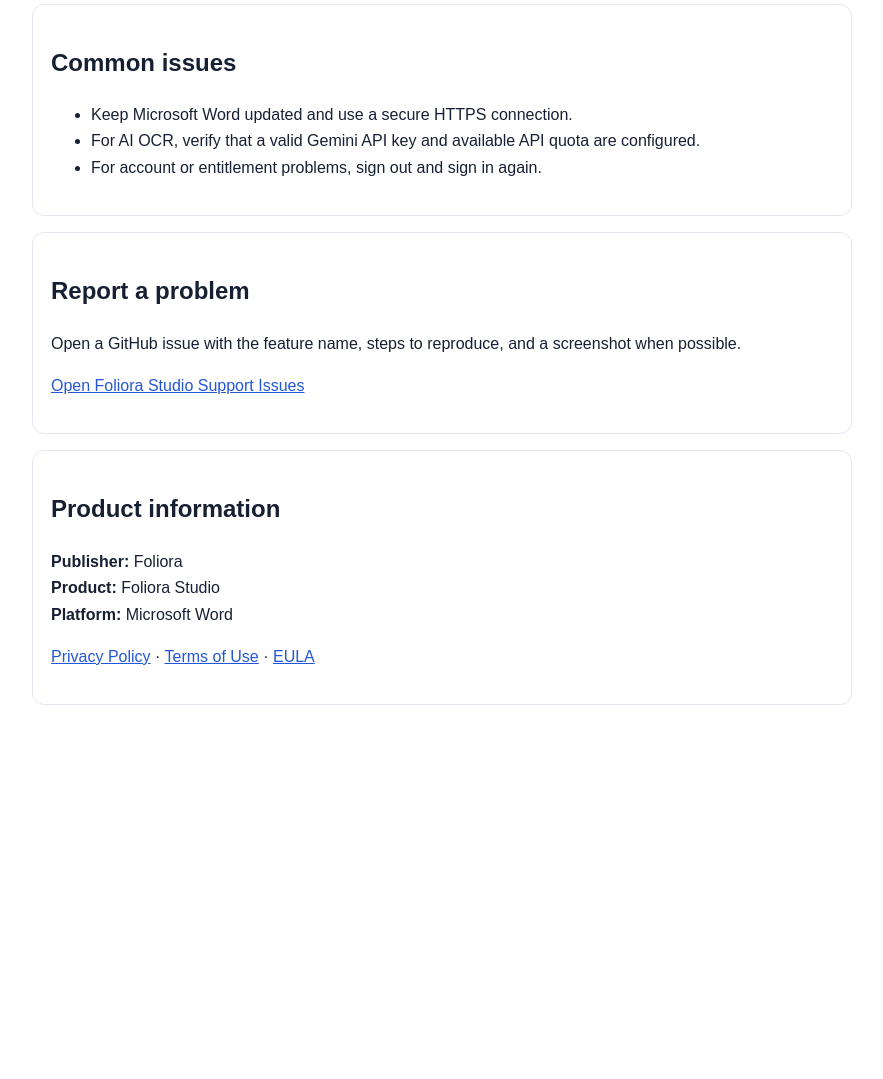
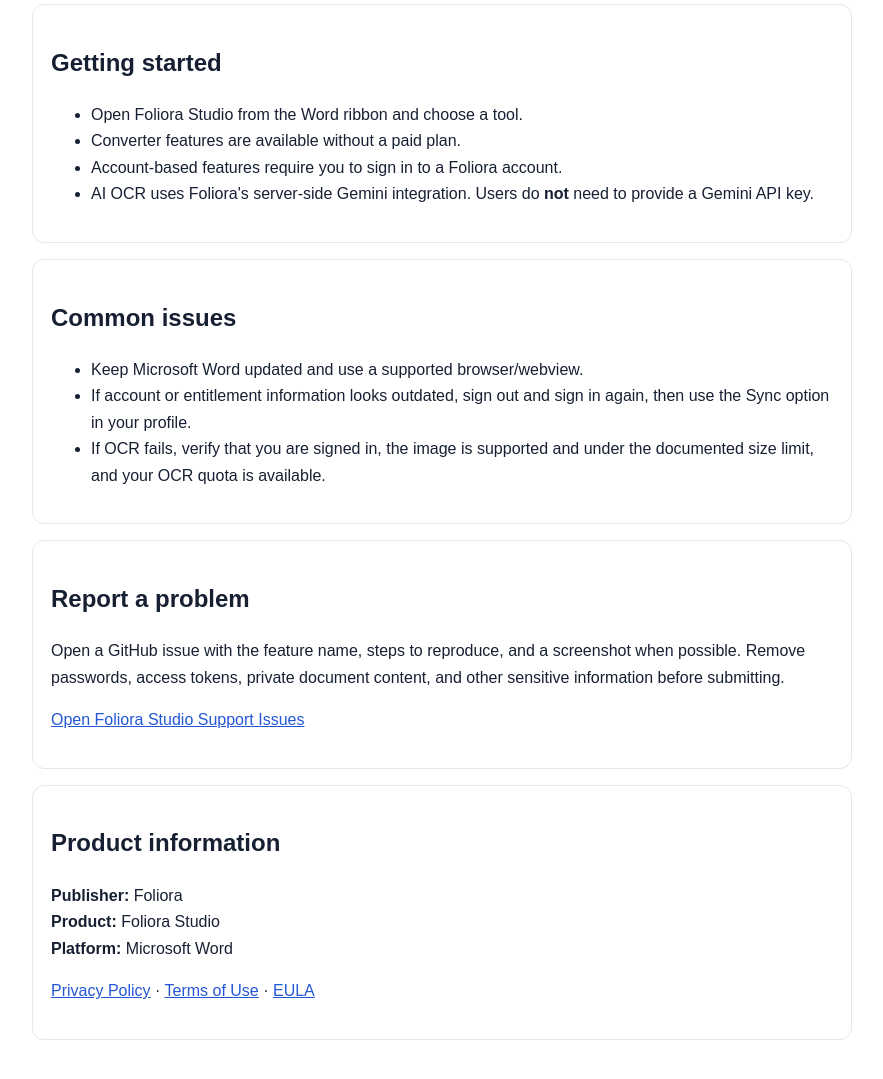
Before and after one commit to mail07miraj/foliora, a website: page support.html in a window 1280 px wide. Shown: the part 153-1232 px from the top of the page, without its empty margins (198-1081 px from the left). Before the commit the page ends 898 px from the top, so only its background shows below. Drawn offline with Linux system fonts and the light colour scheme.

Commit message:
B-4: correct OCR support guidance

```diff
--- a/support.html
+++ b/support.html
@@ -1 +1,10 @@
-<!doctype html><html lang="en"><head><meta charset="utf-8"><meta name="viewport" content="width=device-width,initial-scale=1"><title>Foliora Studio — Support</title><style>body{font-family:Arial,sans-serif;max-width:820px;margin:40px auto;padding:0 20px;line-height:1.65;color:#172033}h1{color:#243bdb}.card{padding:18px;border:1px solid #e3e7ef;border-radius:12px;margin:16px 0}a{color:#2457d6}</style></head><body><h1>Foliora Studio Support</h1><p>Support for the Foliora Studio Microsoft Word add-in.</p><div class="card"><h2>Common issues</h2><ul><li>Keep Microsoft Word updated and use a secure HTTPS connection.</li><li>For AI OCR, verify that a valid Gemini API key and available API quota are configured.</li><li>For account or entitlement problems, sign out and sign in again.</li></ul></div><div class="card"><h2>Report a problem</h2><p>Open a GitHub issue with the feature name, steps to reproduce, and a screenshot when possible.</p><p><a href="https://github.com/mail07miraj/foliora/issues">Open Foliora Studio Support Issues</a></p></div><div class="card"><h2>Product information</h2><p><strong>Publisher:</strong> Foliora<br><strong>Product:</strong> Foliora Studio<br><strong>Platform:</strong> Microsoft Word</p><p><a href="privacy.html">Privacy Policy</a> · <a href="terms.html">Terms of Use</a> · <a href="eula.html">EULA</a></p></div></body></html>
+<!doctype html>
+<html lang="en"><head><meta charset="utf-8"><meta name="viewport" content="width=device-width,initial-scale=1"><title>Foliora Studio — Support</title>
+<style>body{font-family:Arial,sans-serif;max-width:820px;margin:40px auto;padding:0 20px;line-height:1.65;color:#172033}h1{color:#243bdb}.card{padding:18px;border:1px solid #e3e7ef;border-radius:12px;margin:16px 0}a{color:#2457d6}</style></head>
+<body>
+<h1>Foliora Studio Support</h1><p>Support for the Foliora Studio Microsoft Word add-in.</p>
+<div class="card"><h2>Getting started</h2><ul><li>Open Foliora Studio from the Word ribbon and choose a tool.</li><li>Converter features are available without a paid plan.</li><li>Account-based features require you to sign in to a Foliora account.</li><li>AI OCR uses Foliora's server-side Gemini integration. Users do <strong>not</strong> need to provide a Gemini API key.</li></ul></div>
+<div class="card"><h2>Common issues</h2><ul><li>Keep Microsoft Word updated and use a supported browser/webview.</li><li>If account or entitlement information looks outdated, sign out and sign in again, then use the Sync option in your profile.</li><li>If OCR fails, verify that you are signed in, the image is supported and under the documented size limit, and your OCR quota is available.</li></ul></div>
+<div class="card"><h2>Report a problem</h2><p>Open a GitHub issue with the feature name, steps to reproduce, and a screenshot when possible. Remove passwords, access tokens, private document content, and other sensitive information before submitting.</p><p><a href="https://github.com/mail07miraj/foliora/issues">Open Foliora Studio Support Issues</a></p></div>
+<div class="card"><h2>Product information</h2><p><strong>Publisher:</strong> Foliora<br><strong>Product:</strong> Foliora Studio<br><strong>Platform:</strong> Microsoft Word</p><p><a href="privacy.html">Privacy Policy</a> · <a href="terms.html">Terms of Use</a> · <a href="eula.html">EULA</a></p></div>
+</body></html>
```
